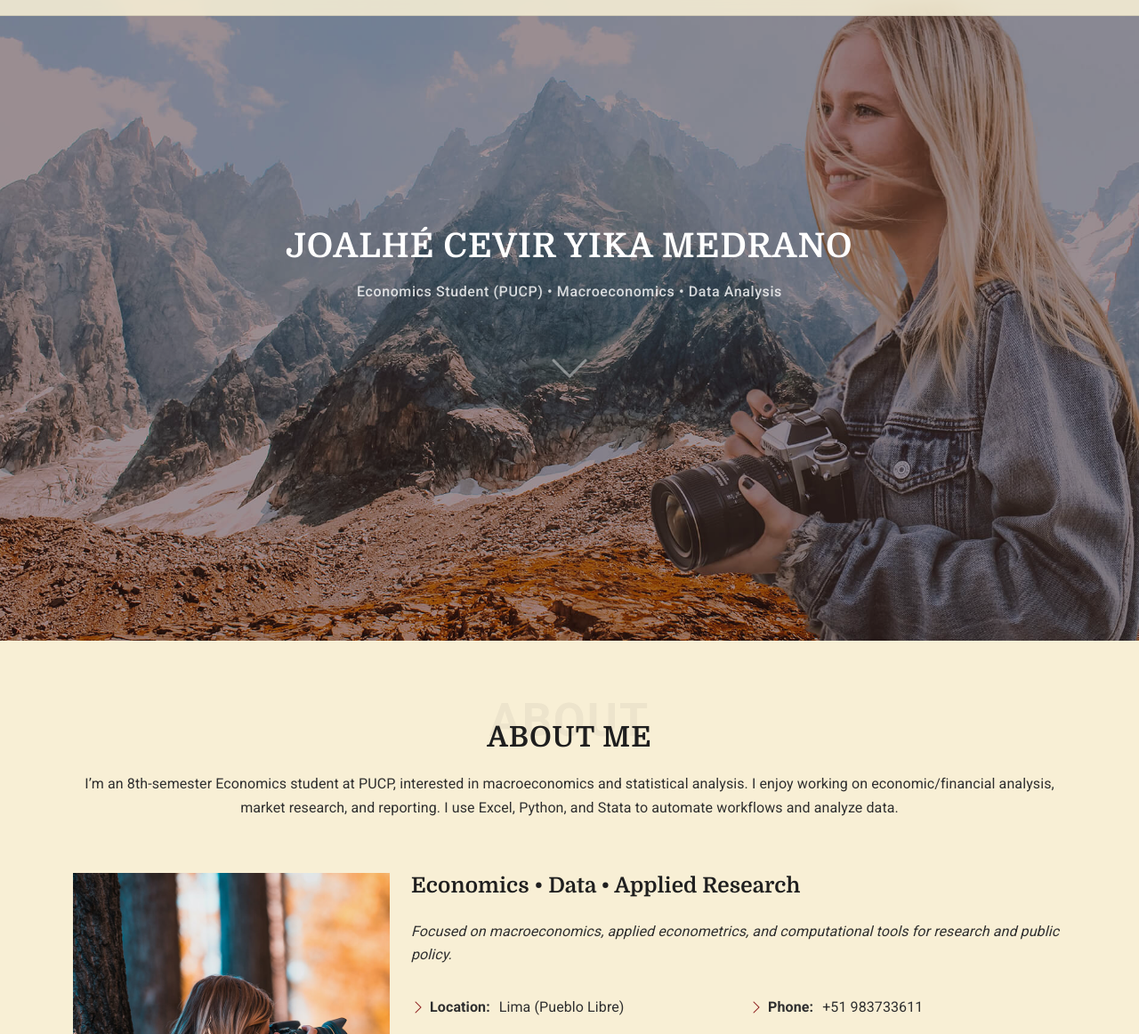
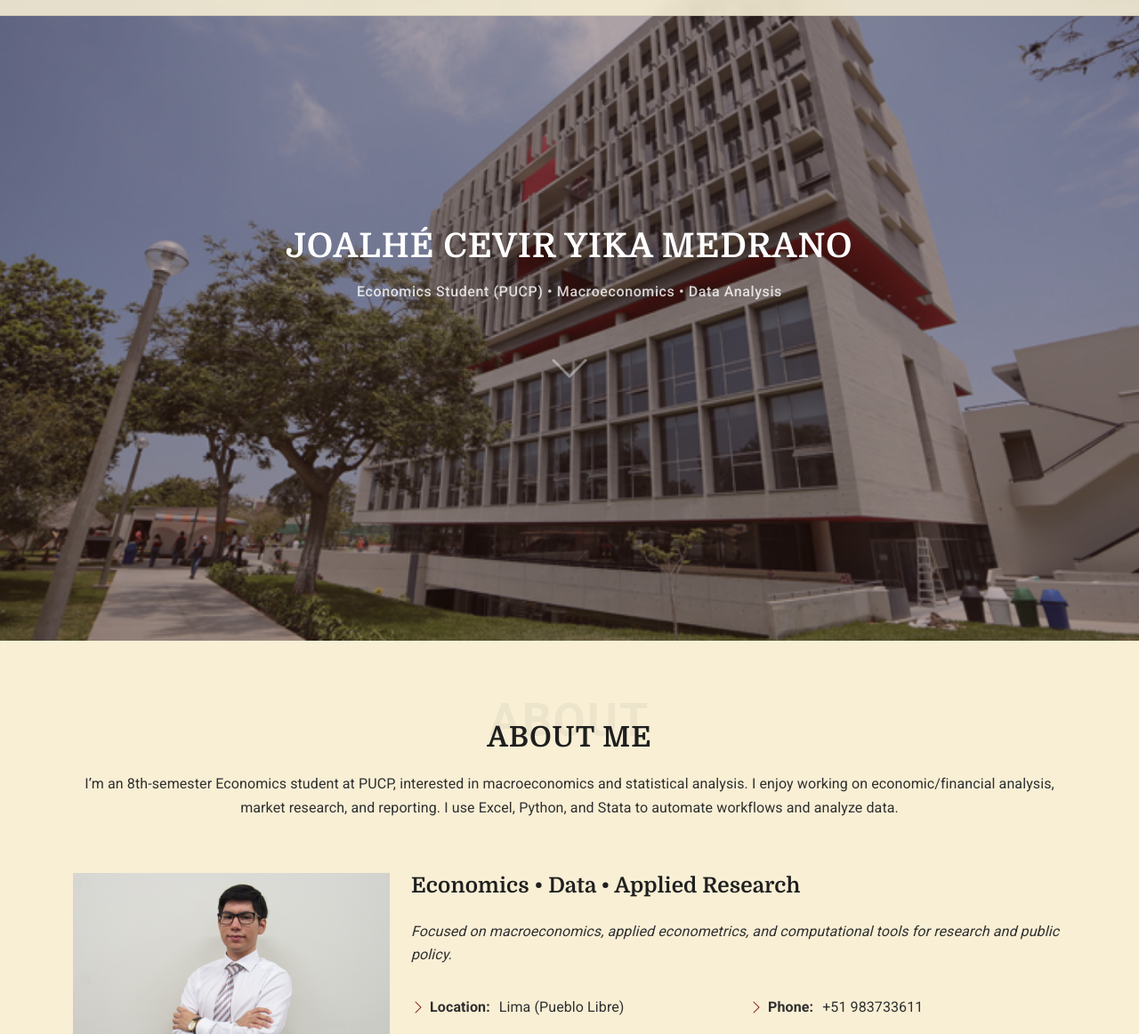
Before and after one commit to joalheyika/CV_JoalheYika, a plain HTML site: page index.html in a window 1280 px wide. Shown: the part 80-1242 px from the top of the page at 89% size. Drawn offline with Linux system fonts and the light colour scheme.

Commit message:
Update hero and profile images in index.html

```diff
--- a/index.html
+++ b/index.html
@@ -68,7 +68,7 @@
 
     <!-- Hero Section -->
     <section id="hero" class="hero section dark-background">
-      <img src="assets/img/hero-bg.jpg" alt="Background" data-aos="fade-in">
+      <img src="assets/img/ccss.jpg" alt="Background" data-aos="fade-in">
 
       <div class="container text-center" data-aos="fade-up" data-aos-delay="100">
         <h2>JOALHÉ CEVIR YIKA MEDRANO</h2>
@@ -92,7 +92,7 @@
       <div class="container" data-aos="fade-up" data-aos-delay="100">
         <div class="row gy-4 justify-content-center">
           <div class="col-lg-4">
-            <img src="assets/img/profile-img.jpg" class="img-fluid" alt="Profile photo">
+            <img src="assets/img/IMG_6784.jpg" class="img-fluid" alt="Profile photo">
           </div>
 
           <div class="col-lg-8 content">
```
